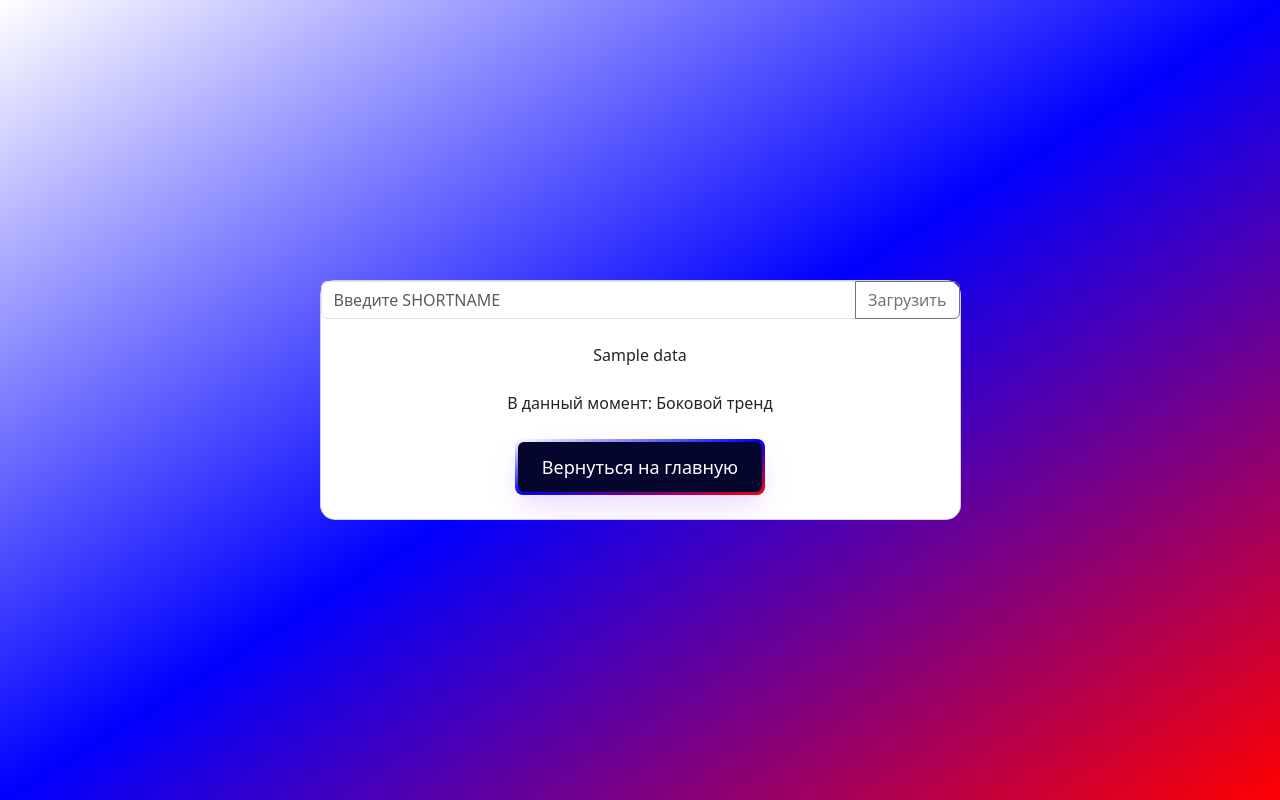
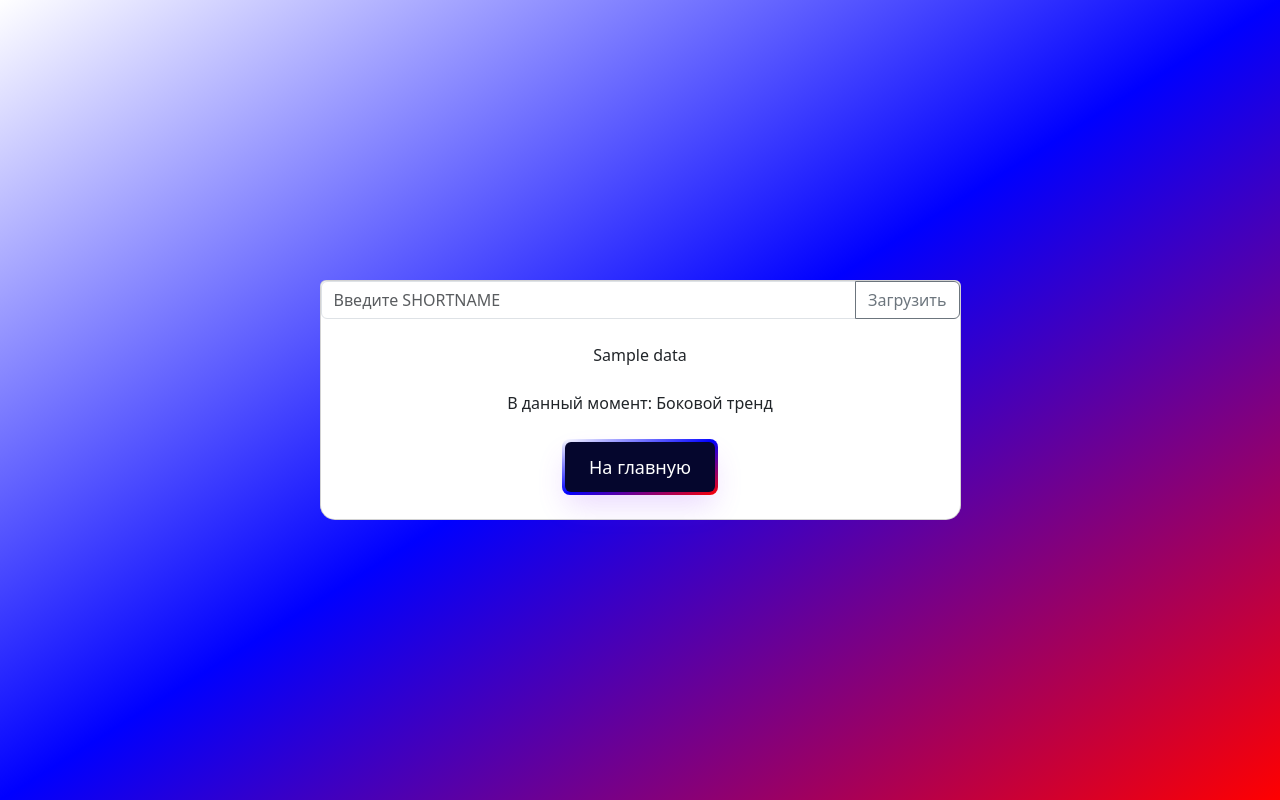
Before and after one commit to kharitonovdo/TradeBot, a Flask app: page /buy in a window 1280 px wide. Run offline with Flask 3, Linux system fonts and the light colour scheme; a database or web service that is not in the repository returns one stand-in record (values such as "Sample title"); data that the repository does not hold is empty; parts of the project's set-up code (start-up, migrations or seed data) failed here and were passed over; some libraries are stand-ins or nearby versions.

Commit message:
mega commit

```diff
--- a/The_smart_part.py
+++ b/The_smart_part.py
@@ -45,7 +45,7 @@ def main(dn, patern='SBERP'):
     print(candle3, candle2, candle1)
     if candle3[0] > candle2[0] and candle3[0] > candle1[0] or candle3[1] > candle1[1]:
         return 'Нисходящий тренд', name
-    if abs(candle3[0] - candle2[0]) <= 10 and abs(candle2[0] - candle1[0]) <= 10:
+    if abs(candle3[0] - candle2[0]) <= (candle3[0] // 5) and abs(candle2[0] - candle1[0]) <= (candle3[0] // 5):
         return 'Боковой тренд', name
     return 'Восходящий тренд', name
 
--- a/templates/abort.html
+++ b/templates/abort.html
@@ -12,7 +12,8 @@
     <div class="container py-5 h-100">
         <div class="row justify-content-center align-items-center h-100">
             <div class="col-12 col-lg-9 col-xl-7">
-                <div class="card shadow-2-strong card-registration" style="border-radius: 15px;">
+                <div class="card shadow-2-strong card-registration"
+                     style="border-bottom-left-radius: 15px; border-bottom-right-radius: 15px;">
                     <center>
                         <div class="alert alert-danger" role="alert">
                             Ошибка ввода!!!
--- a/templates/buy.html
+++ b/templates/buy.html
@@ -12,7 +12,7 @@
     <div class="container py-5 h-100">
         <div class="row justify-content-center align-items-center h-100">
             <div class="col-12 col-lg-9 col-xl-7">
-                <div class="card shadow-2-strong card-registration" style="border-radius: 15px;">
+                <div class="card shadow-2-strong card-registration" style="border-bottom-left-radius: 15px; border-bottom-right-radius: 15px;">
                     <form method=post enctype=multipart/form-data>
                         <div class="input-group mb-3">
                             <input type="text"  name=patern class="form-control" placeholder="Введите SHORTNAME"
@@ -28,7 +28,7 @@
                     </center>
                     <center><a style='text-decoration: none;' href="/">
                         <button class="my-4">
-                            <span class="text">Вернуться на главную</span></button>
+                            <span class="text">На главную</span></button>
                     </a></center>
                 </div>
 </section>
```
